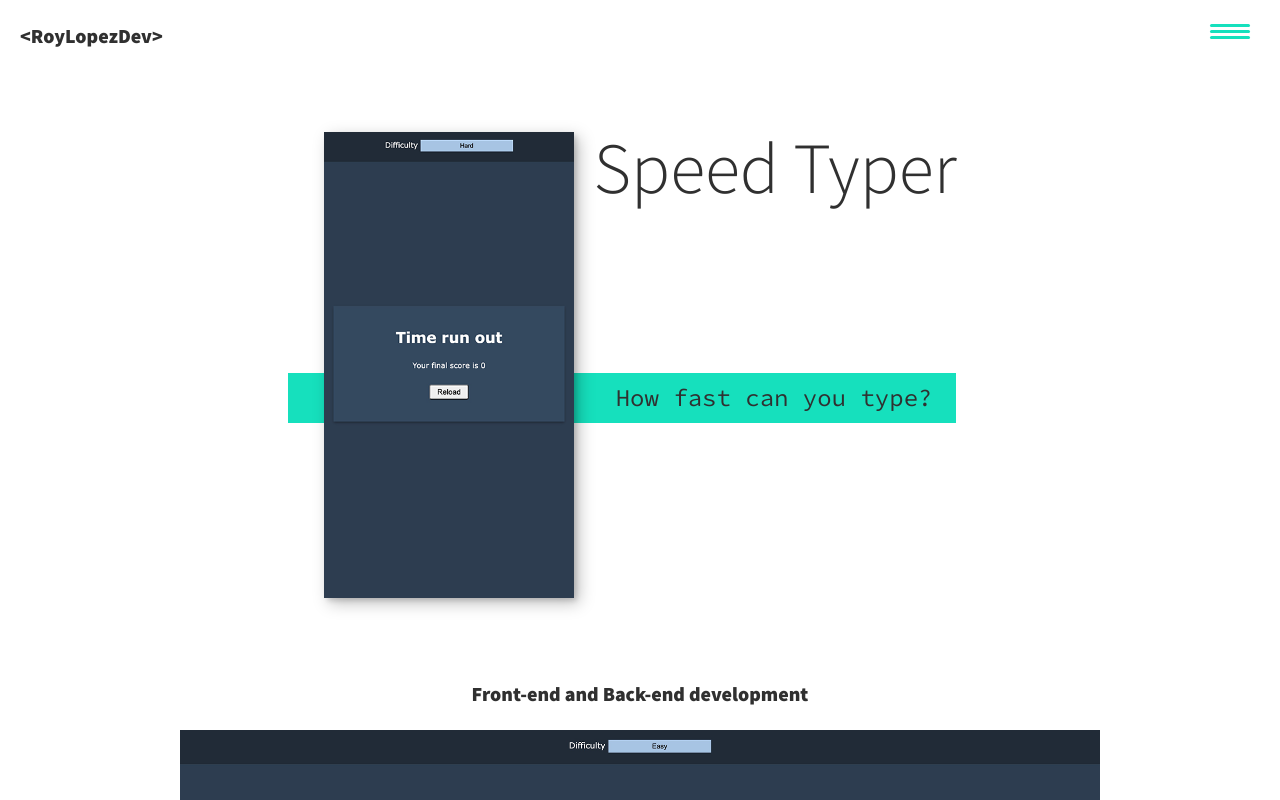
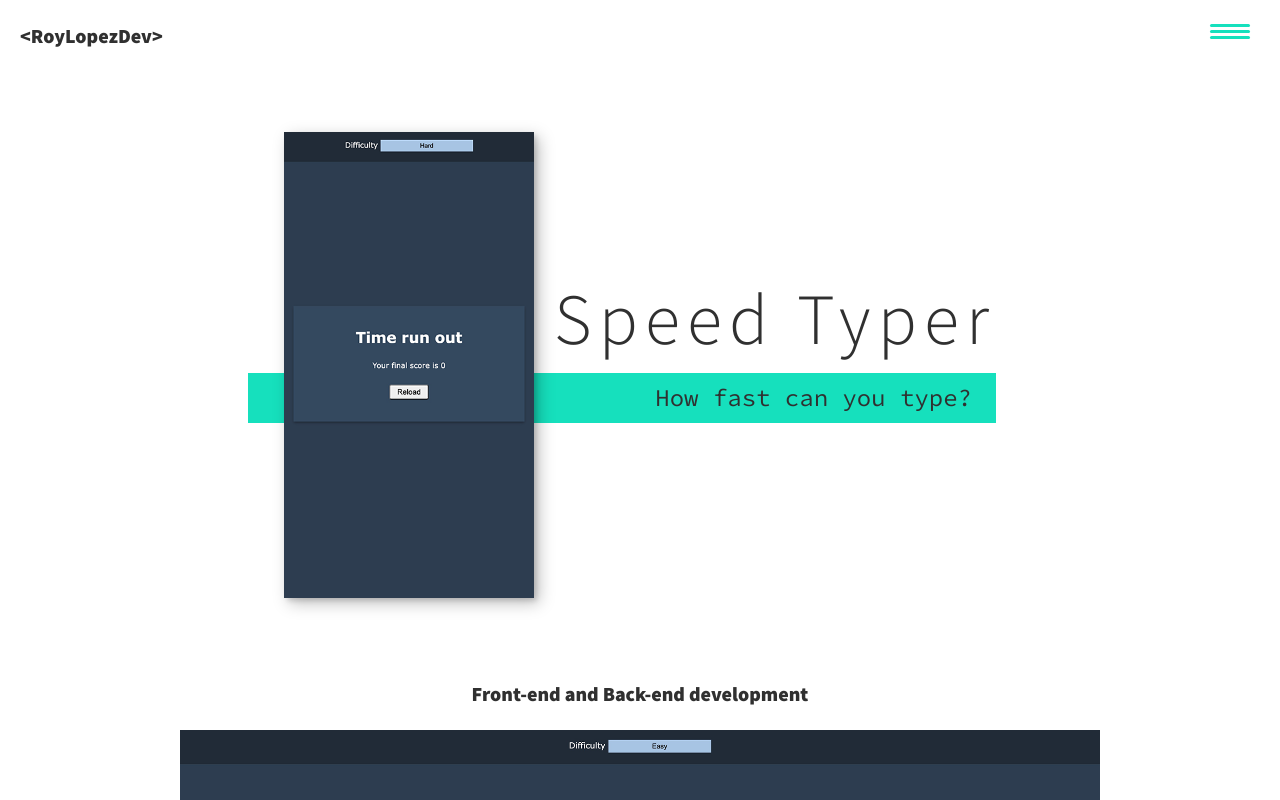
Before and after one commit to Thebassplayer/personal_portfolio_v1, a plain HTML site: page speed_typer.html in a window 1280 px wide. Shown: the top 800 px of the page. Drawn offline with nearby package versions, Linux system fonts and the light colour scheme.

Commit message:
speed typer css update

```diff
--- a/css/style.css
+++ b/css/style.css
@@ -561,3 +561,9 @@ h1.personal-speaker {
   font-family: "Lato", sans-serif;
   letter-spacing: 0.15em;
 }
+
+/* Speed Typre */
+
+h1.speed-typer {
+  letter-spacing: 0.1em;
+}
--- a/speed_typer.html
+++ b/speed_typer.html
@@ -55,7 +55,7 @@
 
 
     <section class="intro">
-        <h1 class="section__title section__title--intro">
+        <h1 class="section__title section__title--intro portfolio-item speed-typer">
             Speed Typer
         </h1>
         <p class="section__subtitle section__subtitle--intro">How fast can you type?</p>
```
